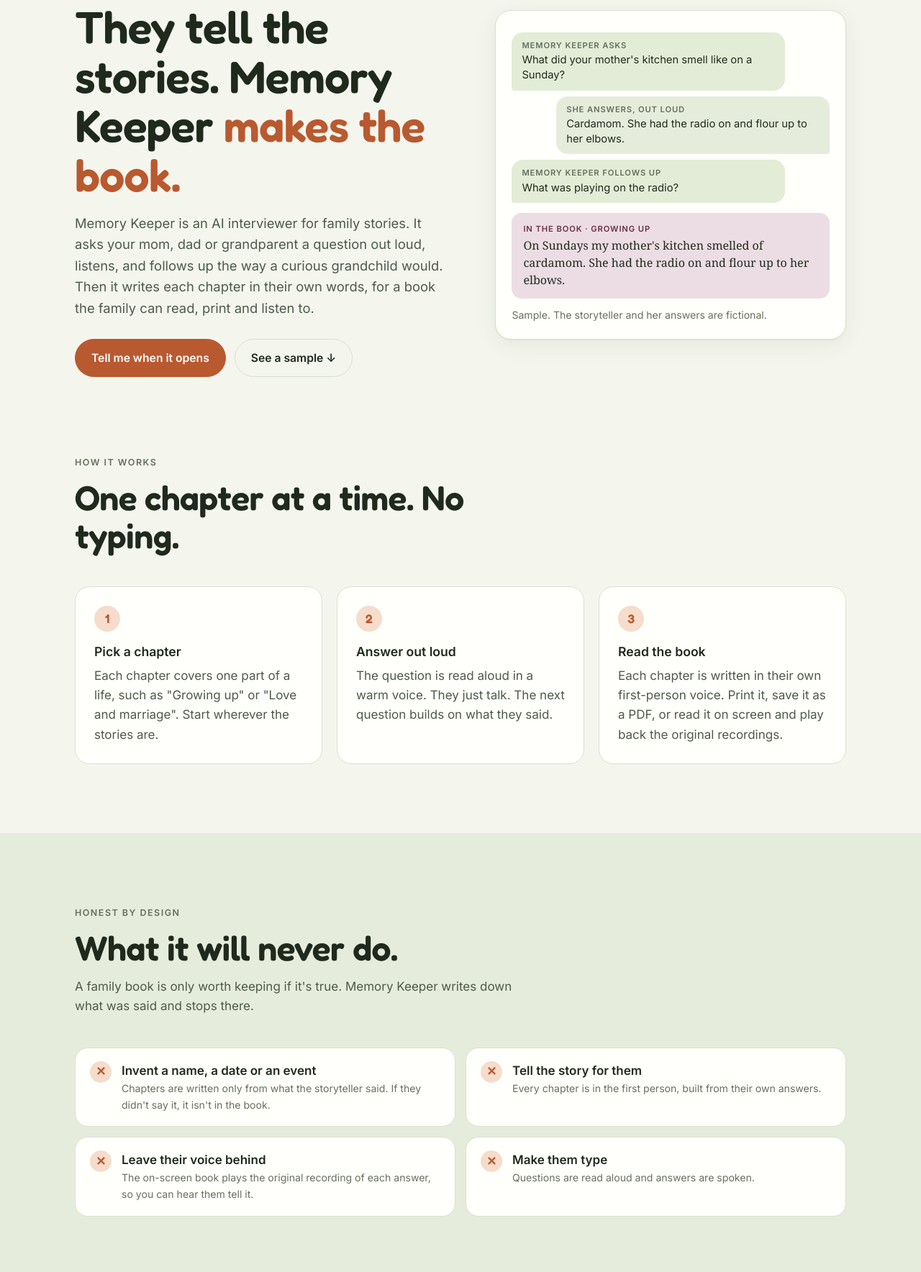
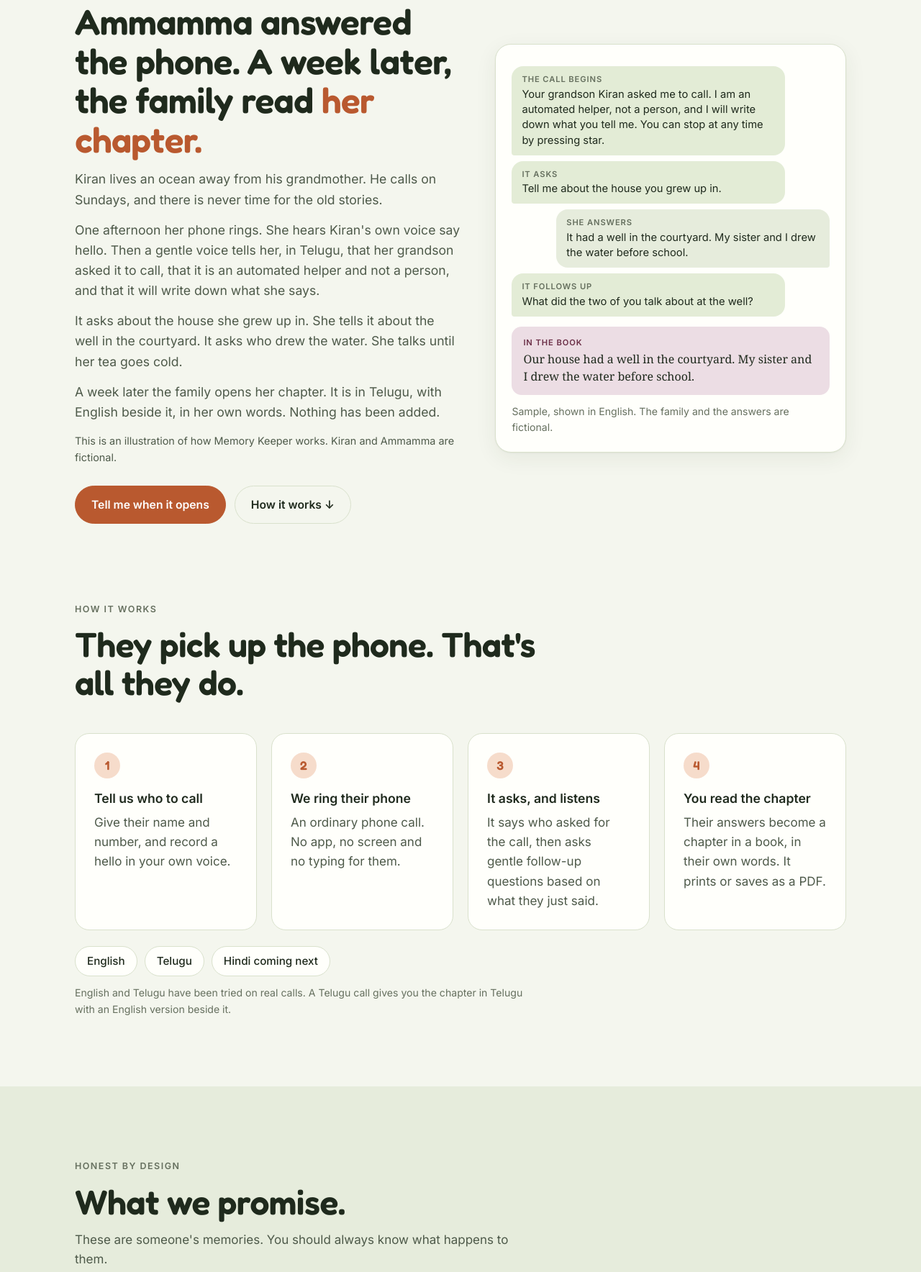
Before and after one commit to vamshishakamuri/aveng-labs, a plain HTML site: page apps/memory-keeper.html in a window 1280 px wide. Shown: the part 179-1947 px from the top of the page at 72% size. Drawn offline with Linux system fonts and the light colour scheme.

Commit message:
Rewrite the Memory Keeper page around a story
Opens with an illustrative phone call, then how it works, the data
promises, the six book looks and the waitlist.

Co-Authored-By: Claude Fable 5.2 <noreply@anthropic.com>

```diff
--- a/apps/memory-keeper.html
+++ b/apps/memory-keeper.html
@@ -3,10 +3,10 @@
 <head>
   <meta charset="utf-8">
   <meta name="viewport" content="width=device-width, initial-scale=1">
-  <title>Memory Keeper: their stories, told out loud, kept in a book</title>
-  <meta name="description" content="Memory Keeper interviews a parent or grandparent out loud and writes their answers into a family storybook, in their own words. Coming soon from Aveng Labs.">
+  <title>Memory Keeper: a phone call that becomes a family storybook</title>
+  <meta name="description" content="Memory Keeper rings a parent or grandparent on an ordinary phone, asks about their life, and turns the answers into a family storybook in their own words. Coming soon from Aveng Labs.">
   <meta property="og:title" content="Memory Keeper by Aveng Labs">
-  <meta property="og:description" content="A voice interview that becomes a family storybook, in their own words. Coming soon.">
+  <meta property="og:description" content="A phone call that becomes a family storybook, in their own words. Coming soon.">
   <meta property="og:image" content="https://avenglabs.com/img/brand/avatar-1024.png">
   <link rel="icon" href="../img/brand/favicon.svg" type="image/svg+xml">
   <link rel="icon" href="../img/brand/favicon-32.png" sizes="32x32" type="image/png">
@@ -33,46 +33,61 @@ Aveng Labs</a>
 </nav>
 
 <header class="fd-hero"><div class="wrap">
-  <div>
+  <div class="story">
     <span class="eyebrow">Memory Keeper · A family storybook · Coming soon</span>
-    <h1>They tell the stories. Memory Keeper <em>makes the book.</em></h1>
-    <p class="lead">Memory Keeper is an AI interviewer for family stories. It asks your mom, dad or grandparent a question out loud, listens, and follows up the way a curious grandchild would. Then it writes each chapter in their own words, for a book the family can read, print and listen to.</p>
-    <div class="ctas"><a class="btn btn-accent" href="#waitlist">Tell me when it opens</a><a class="btn btn-ghost" href="#sample">See a sample ↓</a></div>
+    <h1>Ammamma answered the phone. A week later, the family read <em>her chapter.</em></h1>
+    <p>Kiran lives an ocean away from his grandmother. He calls on Sundays, and there is never time for the old stories.</p>
+    <p>One afternoon her phone rings. She hears Kiran's own voice say hello. Then a gentle voice tells her, in Telugu, that her grandson asked it to call, that it is an automated helper and not a person, and that it will write down what she says.</p>
+    <p>It asks about the house she grew up in. She tells it about the well in the courtyard. It asks who drew the water. She talks until her tea goes cold.</p>
+    <p>A week later the family opens her chapter. It is in Telugu, with English beside it, in her own words. Nothing has been added.</p>
+    <p class="small muted">This is an illustration of how Memory Keeper works. Kiran and Ammamma are fictional.</p>
+    <div class="ctas"><a class="btn btn-accent" href="#waitlist">Tell me when it opens</a><a class="btn btn-ghost" href="#how">How it works ↓</a></div>
   </div>
   <div class="call" id="sample">
-    <div class="bub ai"><span class="who">Memory Keeper asks</span>What did your mother's kitchen smell like on a Sunday?</div>
-    <div class="bub caller"><span class="who">She answers, out loud</span>Cardamom. She had the radio on and flour up to her elbows.</div>
-    <div class="bub ai"><span class="who">Memory Keeper follows up</span>What was playing on the radio?</div>
-    <div class="page-line"><span class="who">In the book · Growing up</span>On Sundays my mother's kitchen smelled of cardamom. She had the radio on and flour up to her elbows.</div>
-    <p class="small muted" style="margin-top:12px">Sample. The storyteller and her answers are fictional.</p>
+    <div class="bub ai"><span class="who">The call begins</span>Your grandson Kiran asked me to call. I am an automated helper, not a person, and I will write down what you tell me. You can stop at any time by pressing star.</div>
+    <div class="bub ai"><span class="who">It asks</span>Tell me about the house you grew up in.</div>
+    <div class="bub caller"><span class="who">She answers</span>It had a well in the courtyard. My sister and I drew the water before school.</div>
+    <div class="bub ai"><span class="who">It follows up</span>What did the two of you talk about at the well?</div>
+    <div class="page-line"><span class="who">In the book</span>Our house had a well in the courtyard. My sister and I drew the water before school.</div>
+    <p class="small muted" style="margin-top:12px">Sample, shown in English. The family and the answers are fictional.</p>
   </div>
 </div></header>
 
-<section style="padding-top:40px"><div class="wrap">
-  <div class="section-head"><span class="eyebrow">How it works</span><h2>One chapter at a time. No typing.</h2></div>
-  <div class="steps">
-    <div class="step"><span class="num">1</span><b>Pick a chapter</b><p class="muted">Each chapter covers one part of a life, such as "Growing up" or "Love and marriage". Start wherever the stories are.</p></div>
-    <div class="step"><span class="num">2</span><b>Answer out loud</b><p class="muted">The question is read aloud in a warm voice. They just talk. The next question builds on what they said.</p></div>
-    <div class="step"><span class="num">3</span><b>Read the book</b><p class="muted">Each chapter is written in their own first-person voice. Print it, save it as a PDF, or read it on screen and play back the original recordings.</p></div>
+<section id="how" style="padding-top:40px"><div class="wrap">
+  <div class="section-head"><span class="eyebrow">How it works</span><h2>They pick up the phone. That's all they do.</h2></div>
+  <div class="steps four">
+    <div class="step"><span class="num">1</span><b>Tell us who to call</b><p class="muted">Give their name and number, and record a hello in your own voice.</p></div>
+    <div class="step"><span class="num">2</span><b>We ring their phone</b><p class="muted">An ordinary phone call. No app, no screen and no typing for them.</p></div>
+    <div class="step"><span class="num">3</span><b>It asks, and listens</b><p class="muted">It says who asked for the call, then asks gentle follow-up questions based on what they just said.</p></div>
+    <div class="step"><span class="num">4</span><b>You read the chapter</b><p class="muted">Their answers become a chapter in a book, in their own words. It prints or saves as a PDF.</p></div>
   </div>
+  <div class="trades"><span>English</span><span>Telugu</span><span>Hindi coming next</span></div>
+  <p class="small muted" style="margin-top:12px;max-width:640px">English and Telugu have been tried on real calls. A Telugu call gives you the chapter in Telugu with an English version beside it.</p>
 </div></section>
 
 <section style="background:var(--bg-2)"><div class="wrap">
-  <div class="section-head"><span class="eyebrow">Honest by design</span><h2>What it will never do.</h2><p class="muted">A family book is only worth keeping if it's true. Memory Keeper writes down what was said and stops there.</p></div>
+  <div class="section-head"><span class="eyebrow">Honest by design</span><h2>What we promise.</h2><p class="muted">These are someone's memories. You should always know what happens to them.</p></div>
   <div class="nevers">
-    <div class="never"><span class="x">✕</span><div><b>Invent a name, a date or an event</b><p class="small muted">Chapters are written only from what the storyteller said. If they didn't say it, it isn't in the book.</p></div></div>
-    <div class="never"><span class="x">✕</span><div><b>Tell the story for them</b><p class="small muted">Every chapter is in the first person, built from their own answers.</p></div></div>
-    <div class="never"><span class="x">✕</span><div><b>Leave their voice behind</b><p class="small muted">The on-screen book plays the original recording of each answer, so you can hear them tell it.</p></div></div>
-    <div class="never"><span class="x">✕</span><div><b>Make them type</b><p class="small muted">Questions are read aloud and answers are spoken.</p></div></div>
+    <div class="never"><span class="x">✓</span><div><b>It says what it is</b><p class="small muted">The call says plainly that it is an automated helper, not a person, and that answers are written down. They can stop at any time by pressing star.</p></div></div>
+    <div class="never"><span class="x">✓</span><div><b>It never invents</b><p class="small muted">The chapter uses only what they said. Anything it wasn't sure it heard correctly is flagged for you to check, and left out of the printed book.</p></div></div>
+    <div class="never"><span class="x">✓</span><div><b>Your family sees only its own stories</b><p class="small muted">Each family has its own private account.</p></div></div>
+    <div class="never"><span class="x">✓</span><div><b>See everything we hold</b><p class="small muted">A "Your data" page lists everything Memory Keeper holds for your family.</p></div></div>
+    <div class="never"><span class="x">✓</span><div><b>Download it, any time</b><p class="small muted">All of it as one file: every question and answer, each book as a page, and recordings where they exist.</p></div></div>
+    <div class="never"><span class="x">✓</span><div><b>Delete it, any time</b><p class="small muted">Delete one story, or delete everything and close the account. Deleting removes every copy Memory Keeper itself holds.</p></div></div>
+  </div>
+  <div class="plain-note">
+    <b>What deleting can't reach</b>
+    <p class="small muted">Two other companies handle what is said. Twilio carries the phone call. Anthropic, the maker of Claude, receives the answers as text so the questions and the chapter can be written. Each keeps what passes through it for a limited time under its own policy, and deleting in Memory Keeper cannot reach into their systems. Anthropic's commercial terms say it does not train its models on this content. Read their own words: <a href="https://www.twilio.com/en-us/legal/privacy" target="_blank" rel="noopener">Twilio's privacy page</a> and <a href="https://www.anthropic.com/legal/privacy" target="_blank" rel="noopener">Anthropic's privacy page</a>.</p>
   </div>
 </div></section>
 
 <section><div class="wrap">
-  <div class="section-head"><span class="eyebrow">Being built now</span><h2>Next: interviews over an ordinary phone call.</h2><p class="muted">Today the interview runs in a web browser. We're building a way for Memory Keeper to ring the storyteller on their own phone, so there's no app to install and no link to open. It isn't finished, and we won't say it's ready until it is.</p></div>
+  <div class="section-head"><span class="eyebrow">The book</span><h2>Choose how the book looks.</h2><p class="muted">Six looks, each with its own cover picture.</p></div>
+  <div class="trades"><span>Classic</span><span>Storyteller</span><span>Nature</span><span>Heritage</span><span>Night Sky</span><span>Modern</span></div>
 </div></section>
 
 <section id="waitlist" style="padding-top:0"><div class="wrap"><div class="offer">
-  <div><span class="tag-pill">Coming soon</span><h2>Not open yet. Want to hear when it is?</h2><p style="margin-top:14px">Memory Keeper works today on our own computers, and you can't buy it yet. Leave your email and we'll write to you once, when it opens.</p></div>
+  <div><span class="tag-pill">Coming soon</span><h2>Not open yet. Want to hear when it is?</h2><p style="margin-top:14px">Memory Keeper is still being tested and isn't open to the public. You can't sign up for it or buy it yet. Leave your email and we'll write to you once, when it opens.</p></div>
   <form data-form="memory-keeper" method="post">
     <input name="name" placeholder="Your name (optional)" aria-label="Your name (optional)" autocomplete="name" disabled>
     <input name="email" type="email" required placeholder="Email" aria-label="Email" autocomplete="email" disabled>
@@ -83,12 +98,12 @@ Aveng Labs</a>
 
 <section class="fd-faq" style="padding-top:0"><div class="wrap" style="max-width:780px">
   <div class="section-head"><span class="eyebrow">Questions</span><h2>Good questions.</h2></div>
-  <details open><summary>Can I use it today?</summary><p>Not yet. A working version runs on our own computers, but it isn't open to the public. Join the waitlist and you'll get one email when it is.</p></details>
-  <details><summary>Who is it for?</summary><p>A parent or grandparent with stories worth keeping. It's usually a gift from a grown child, and it's made for people who don't enjoy technology.</p></details>
-  <details><summary>Do they need a computer?</summary><p>Today, yes: the interview runs in a web browser with a microphone. We're building interviews over an ordinary phone call so they won't need one. That part isn't finished.</p></details>
-  <details><summary>Is a person asking the questions?</summary><p>No. The questions are asked and the chapters are written by AI. It works only from what the storyteller said and doesn't add names, dates or events.</p></details>
-  <details><summary>Can I order a printed book?</summary><p>Not yet. Today the finished book prints cleanly on your own printer or saves as a PDF.</p></details>
-  <details><summary>How much will it cost?</summary><p>The price isn't set yet. It will be a one-time gift purchase, and people on the waitlist will hear first.</p></details>
+  <details open><summary>Can I use it today?</summary><p>Not yet. It is still being tested and isn't open to the public. Join the waitlist and you'll get one email when it is.</p></details>
+  <details><summary>Do they need a smartphone or a computer?</summary><p>No. The call goes to an ordinary phone. There is no app, no screen and no typing for them.</p></details>
+  <details><summary>Is a person asking the questions?</summary><p>No. It is an automated helper, and it says so at the start of the call. It also says who asked for the call.</p></details>
+  <details><summary>Which languages does it speak?</summary><p>English and Telugu have been tried on real calls. Hindi is coming next.</p></details>
+  <details><summary>What if it mishears something?</summary><p>Answers it wasn't sure it heard correctly are flagged for the family to check, and they are left out of the printed book.</p></details>
+  <details><summary>How much will it cost?</summary><p>The price isn't set yet.</p></details>
   <details><summary>When will it open?</summary><p>We don't have a date to share yet.</p></details>
 </div></section>
 
--- a/styles.css
+++ b/styles.css
@@ -359,6 +359,13 @@ button:disabled, input:disabled, select:disabled { cursor: not-allowed; opacity:
 /* ---------- Memory Keeper page ---------- */
 .page-line { margin-top: 14px; padding: 14px 16px; border-radius: 14px; background: var(--keep); font-family: Georgia, "Times New Roman", serif; font-size: 1rem; line-height: 1.5; }
 .page-line .who { font-family: "Inter", system-ui, sans-serif; color: #6b2f47; }
+.story p { color: var(--ink-2); font-size: 1.1rem; max-width: 540px; margin-top: 14px; }
+.story p.small { font-size: .9rem; }
+.story h1 { font-size: clamp(2rem, 4.4vw, 3.1rem); margin-bottom: 6px; }
+@media (min-width: 1001px) { .steps.four { grid-template-columns: repeat(4, minmax(0, 1fr)); } }
+@media (min-width: 621px) and (max-width: 1000px) { .steps.four { grid-template-columns: repeat(2, minmax(0, 1fr)); } }
+.plain-note { margin-top: 14px; background: var(--card); border: 1px solid var(--line); border-radius: 18px; padding: 20px 22px; }
+.plain-note p { margin-top: 6px; max-width: 820px; }
 
 /* ---------- Super Dog: more-from row ---------- */
 .buy-note { background: var(--warm); border-radius: 14px; padding: 10px 14px; font-size: .85rem; color: #7a3a1d; text-align: center; }
```
Also changed, not shown: tests/pages.test.mjs (+16 -3 lines).
